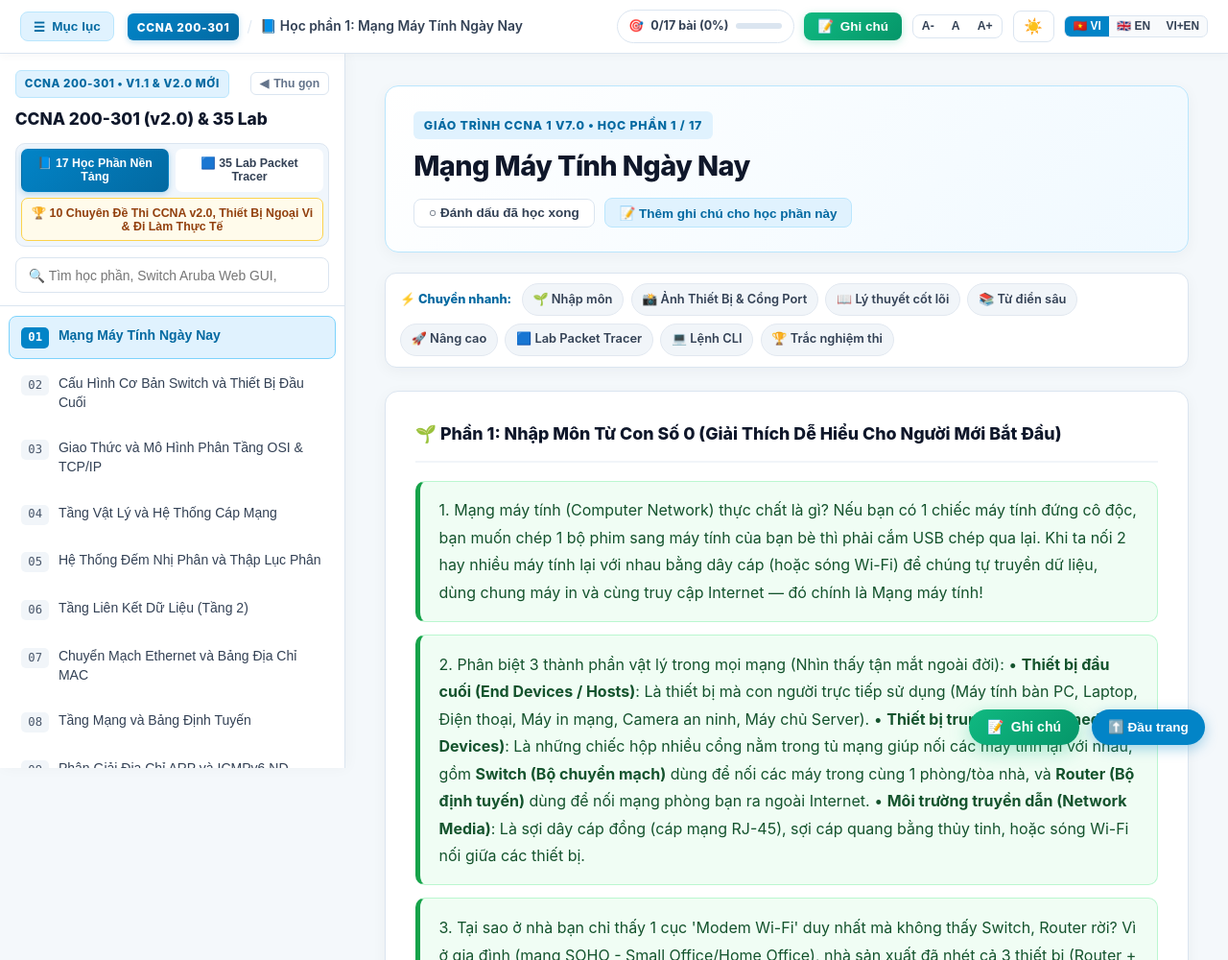
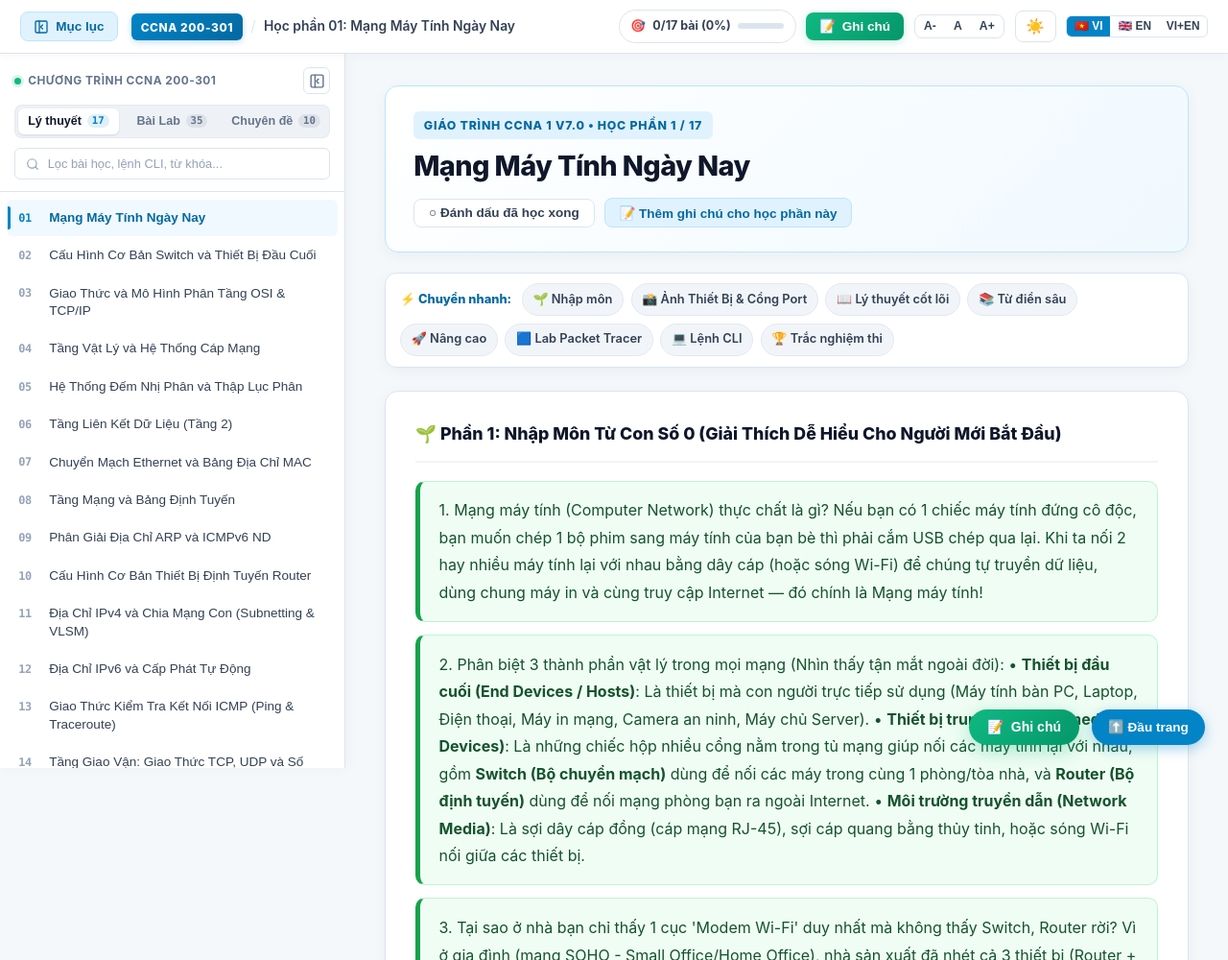
Before and after one commit to kiuthili/CCNA, a plain HTML site: page index.html in a window 1280 px wide. Shown: the top 1000 px of the page at 96% size. Drawn offline with Linux system fonts and the light colour scheme; no server answers.

Commit message:
style: tinh chinh sidebar toi gian chuyen nghiep loai bo emoji va giao dien tho

```diff
--- a/index.html
+++ b/index.html
@@ -58,7 +58,11 @@
   <header class="app-topbar" id="app-topbar" aria-label="Thanh công cụ học tập">
     <div class="topbar-left">
       <button type="button" class="topbar-btn sidebar-toggle-btn" id="sidebar-toggle-btn" aria-label="Thu gọn hoặc mở rộng thanh bài học (Ctrl+B)" title="Thu gọn / Mở rộng danh mục bài học (Ctrl+B)">
-        <span class="hamburger-icon">☰</span>
+        <svg class="toggle-svg-icon" width="16" height="16" viewBox="0 0 24 24" fill="none" stroke="currentColor" stroke-width="2" stroke-linecap="round" stroke-linejoin="round">
+          <rect width="18" height="18" x="3" y="3" rx="2" ry="2"/>
+          <line x1="9" x2="9" y1="3" y2="21"/>
+          <path d="m14 9-3 3 3 3"/>
+        </svg>
         <span class="btn-text">Mục lục</span>
       </button>
 
@@ -67,7 +71,7 @@
           <span class="brand-badge">CCNA 200-301</span>
         </a>
         <span class="brand-divider">/</span>
-        <span class="topbar-breadcrumb" id="topbar-breadcrumb">📘 Học phần 01</span>
+        <span class="topbar-breadcrumb" id="topbar-breadcrumb">Học phần 01</span>
       </div>
     </div>
 
@@ -114,40 +118,52 @@
 
   <div class="app-layout" id="app-layout">
     <!-- Left Collapsible Sidebar -->
-    <aside class="sidebar" id="app-sidebar" aria-label="Điều hướng Học phần, Chuyên đề thi và Bài Lab">
+    <aside class="sidebar" id="app-sidebar" aria-label="Danh mục học tập CCNA">
       <div class="sidebar-header">
-        <div class="header-top-row">
-          <span class="course-badge">CCNA 200-301 • v1.1 &amp; v2.0 MỚI</span>
+        <div class="sidebar-top-meta">
+          <div class="sidebar-badge-group">
+            <span class="sidebar-indicator-dot"></span>
+            <span class="sidebar-curriculum-label" id="app-title">Chương trình CCNA 200-301</span>
+          </div>
           <div class="sidebar-actions-group">
-            <button type="button" class="sidebar-collapse-icon-btn" id="sidebar-collapse-btn" title="Thu gọn thanh bên để mở rộng không gian học (Ctrl+B)" aria-label="Thu gọn thanh bên">
-              <span class="collapse-icon">◀</span>
-              <span class="collapse-text">Thu gọn</span>
+            <button type="button" class="sidebar-collapse-icon-btn" id="sidebar-collapse-btn" title="Thu gọn thanh bên (Ctrl+B)" aria-label="Thu gọn thanh bên">
+              <svg width="17" height="17" viewBox="0 0 24 24" fill="none" stroke="currentColor" stroke-width="2" stroke-linecap="round" stroke-linejoin="round">
+                <rect width="18" height="18" x="3" y="3" rx="2" ry="2"/>
+                <line x1="9" x2="9" y1="3" y2="21"/>
+                <path d="m14 9-3 3 3 3"/>
+              </svg>
             </button>
             <button type="button" class="sidebar-close-btn" id="sidebar-close-btn" aria-label="Đóng menu trên di động">✕</button>
           </div>
         </div>
-        <h1 class="sidebar-title" id="app-title">CCNA 200-301 (v2.0) &amp; 35 Lab</h1>
 
-        <!-- Mode Switcher: 17 Modules vs. 35 Packet Tracer Labs vs. 10 Exam v2.0/Job Mastery Domains -->
+        <!-- Sleek Segmented Control for 3 Modes -->
         <div class="mode-tabs" role="tablist">
           <button type="button" class="mode-tab-btn active" id="tab-modules-btn" data-mode="modules">
-            📘 17 Học Phần Nền Tảng
+            <span class="tab-label">Lý thuyết</span>
+            <span class="tab-pill">17</span>
           </button>
           <button type="button" class="mode-tab-btn" id="tab-labs-btn" data-mode="labs">
-            🟦 35 Lab Packet Tracer
+            <span class="tab-label">Bài Lab</span>
+            <span class="tab-pill">35</span>
           </button>
-          <button type="button" class="mode-tab-btn mode-tab-btn-full" id="tab-mastery-btn" data-mode="mastery">
-            🏆 10 Chuyên Đề Thi CCNA v2.0, Thiết Bị Ngoại Vi &amp; Đi Làm Thực Tế
+          <button type="button" class="mode-tab-btn" id="tab-mastery-btn" data-mode="mastery">
+            <span class="tab-label">Chuyên đề</span>
+            <span class="tab-pill">10</span>
           </button>
         </div>
 
         <div class="search-wrapper">
+          <svg class="search-icon-svg" width="14" height="14" viewBox="0 0 24 24" fill="none" stroke="currentColor" stroke-width="2" stroke-linecap="round" stroke-linejoin="round">
+            <circle cx="11" cy="11" r="8"/>
+            <line x1="21" y1="21" x2="16.65" y2="16.65"/>
+          </svg>
           <input
             type="search"
             id="module-search"
             class="search-input"
-            placeholder="🔍 Tìm học phần, Switch Aruba, máy in LCD, SMB, VoIP, Router..."
-            aria-label="Tìm kiếm học phần, chuyên đề hoặc bài Lab"
+            placeholder="Lọc bài học, lệnh CLI, từ khóa..."
+            aria-label="Tìm kiếm bài học"
             autocomplete="off"
           />
           <button type="button" class="search-clear-btn" id="search-clear-btn" title="Xóa tìm kiếm" aria-label="Xóa tìm kiếm" style="display:none;">✕</button>
@@ -169,8 +185,12 @@
 
   <!-- Floating Expand Sidebar Button (Shown when sidebar is collapsed on desktop) -->
   <button type="button" class="floating-expand-btn" id="floating-expand-btn" title="Mở lại danh mục bài học (Ctrl+B)" aria-label="Mở danh mục bài học">
-    <span class="btn-icon">📖</span>
-    <span>Danh mục bài</span>
+    <svg width="16" height="16" viewBox="0 0 24 24" fill="none" stroke="currentColor" stroke-width="2" stroke-linecap="round" stroke-linejoin="round">
+      <rect width="18" height="18" x="3" y="3" rx="2" ry="2"/>
+      <line x1="9" x2="9" y1="3" y2="21"/>
+      <path d="m11 9 3 3-3 3"/>
+    </svg>
+    <span>Mục lục</span>
   </button>
 
   <!-- Floating Action Button for Quick Notes -->
--- a/style.css
+++ b/style.css
@@ -376,17 +376,40 @@ body {
 }
 
 .sidebar-header {
-  padding: 1rem 0.95rem 0.8rem;
+  padding: 0.85rem 0.9rem 0.75rem;
   border-bottom: 1px solid var(--border-color);
   background: var(--bg-sidebar);
 }
 
-.header-top-row {
+.sidebar-top-meta {
   display: flex;
   align-items: center;
   justify-content: space-between;
-  margin-bottom: 0.45rem;
-  gap: 0.4rem;
+  margin-bottom: 0.65rem;
+  gap: 0.5rem;
+}
+
+.sidebar-badge-group {
+  display: flex;
+  align-items: center;
+  gap: 0.45rem;
+}
+
+.sidebar-indicator-dot {
+  width: 7px;
+  height: 7px;
+  border-radius: 50%;
+  background-color: #10b981;
+  box-shadow: 0 0 0 3px rgba(16, 185, 129, 0.16);
+  flex-shrink: 0;
+}
+
+.sidebar-curriculum-label {
+  font-size: 0.72rem;
+  font-weight: 700;
+  letter-spacing: 0.04em;
+  text-transform: uppercase;
+  color: var(--text-muted);
 }
 
 .sidebar-actions-group {
@@ -398,31 +421,38 @@ body {
 .sidebar-collapse-icon-btn {
   display: inline-flex;
   align-items: center;
-  gap: 0.3rem;
+  justify-content: center;
+  width: 28px;
+  height: 28px;
   border: 1px solid var(--border-color);
   background: var(--bg-card);
   color: var(--text-muted);
-  font-size: 0.74rem;
-  font-weight: 700;
-  padding: 0.22rem 0.55rem;
   border-radius: 6px;
   cursor: pointer;
   transition: all 0.15s ease;
+  padding: 0;
 }
 
 .sidebar-collapse-icon-btn:hover {
-  background: var(--accent-light);
-  color: var(--accent-dark);
-  border-color: var(--accent-color);
+  background: #f1f5f9;
+  color: var(--text-primary);
+  border-color: #cbd5e1;
+}
+
+[data-theme="dark"] .sidebar-collapse-icon-btn:hover {
+  background: #1e293b;
+  color: #f8fafc;
+  border-color: #475569;
 }
 
 .sidebar-close-btn {
   display: none;
-  border: none;
-  background: #fee2e2;
-  color: #b91c1c;
-  font-weight: 800;
-  padding: 0.2rem 0.55rem;
+  border: 1px solid var(--border-color);
+  background: var(--bg-card);
+  color: var(--text-secondary);
+  font-size: 0.78rem;
+  font-weight: 600;
+  padding: 0.22rem 0.55rem;
   border-radius: 6px;
   cursor: pointer;
 }
@@ -430,30 +460,30 @@ body {
 .course-badge {
   display: inline-block;
   font-size: 0.7rem;
-  font-weight: 800;
-  letter-spacing: 0.05em;
+  font-weight: 700;
+  letter-spacing: 0.04em;
   text-transform: uppercase;
   color: #0369a1;
   background-color: #e0f2fe;
   border: 1px solid #bae6fd;
-  padding: 0.2rem 0.55rem;
+  padding: 0.2rem 0.5rem;
   border-radius: 6px;
 }
 
 .lang-switch {
   display: inline-flex;
   border: 1px solid var(--border-color);
-  border-radius: 7px;
+  border-radius: 6px;
   overflow: hidden;
-  background: #f8fafc;
+  background: var(--bg-card);
 }
 
 .lang-btn {
   border: none;
   background: transparent;
-  padding: 0.22rem 0.5rem;
+  padding: 0.22rem 0.48rem;
   font-size: 0.72rem;
-  font-weight: 700;
+  font-weight: 600;
   color: var(--text-secondary);
   cursor: pointer;
   transition: background-color 0.15s, color 0.15s;
@@ -469,114 +499,191 @@ body {
 }
 
 .sidebar-title {
-  font-size: 1.05rem;
-  font-weight: 800;
+  font-size: 0.95rem;
+  font-weight: 700;
+  color: var(--text-primary);
+  margin-bottom: 0.5rem;
+}
+
+/* Modern Segmented Control for 3 Modes (Modules / Labs / Mastery) */
+.mode-tabs {
+  display: flex;
+  gap: 3px;
+  padding: 3px;
+  margin-bottom: 0.65rem;
+  background: #eef2f6;
+  border-radius: 8px;
+  border: 1px solid rgba(15, 23, 42, 0.04);
+}
+
+[data-theme="dark"] .mode-tabs {
+  background: #0b1322;
+  border-color: #1e293b;
+}
+
+[data-theme="sepia"] .mode-tabs {
+  background: #e6dac1;
+  border-color: #d9ccaF;
+}
+
+.mode-tab-btn {
+  flex: 1;
+  border: none;
+  background: transparent;
+  padding: 0.4rem 0.35rem;
+  font-size: 0.76rem;
+  font-weight: 600;
+  color: #64748b;
+  border-radius: 6px;
+  cursor: pointer;
+  transition: all 0.15s ease;
+  display: flex;
+  align-items: center;
+  justify-content: center;
+  gap: 0.35rem;
+}
+
+[data-theme="dark"] .mode-tab-btn {
+  color: #94a3b8;
+}
+
+.mode-tab-btn:hover {
+  color: var(--text-primary);
+}
+
+.mode-tab-btn.active {
+  background: #ffffff;
   color: #0f172a;
-  margin-bottom: 0.55rem;
-}
-
-.mode-tabs {
-  display: grid;
-  grid-template-columns: 1fr 1fr;
-  gap: 0.38rem;
-  margin-bottom: 0.65rem;
-  background: #f0f6fc;
-  padding: 0.3rem;
-  border-radius: 10px;
-  border: 1px solid var(--border-color);
-}
-
-.mode-tab-btn {
-  border: 1px solid transparent;
-  background: #ffffff;
-  padding: 0.46rem 0.4rem;
-  font-size: 0.75rem;
-  font-weight: 700;
-  color: var(--text-secondary);
-  border-radius: 7px;
-  cursor: pointer;
-  transition: all 0.15s ease;
-}
-
-.mode-tab-btn:hover {
-  color: var(--accent-dark);
-  background: #e0f2fe;
-}
-
-.mode-tab-btn.active {
-  background: linear-gradient(135deg, #0284c7 0%, #0369a1 100%);
-  color: #ffffff;
-  box-shadow: 0 2px 6px rgba(2, 132, 199, 0.28);
-}
-
-.mode-tab-btn-full {
-  grid-column: 1 / -1;
-  background: #fffbeb;
-  color: #92400e;
-  border: 1px solid #fcd34d;
-}
-
-.mode-tab-btn-full:hover {
-  background: #fef3c7;
-  color: #78350f;
-}
-
-.mode-tab-btn-full.active {
-  background: linear-gradient(135deg, #d97706 0%, #b45309 100%);
-  color: #ffffff;
-  border-color: #b45309;
-  box-shadow: 0 2px 6px rgba(217, 119, 6, 0.32);
-}
-
+  box-shadow: 0 1px 3px rgba(15, 23, 42, 0.08), 0 1px 2px rgba(15, 23, 42, 0.04);
+}
+
+[data-theme="dark"] .mode-tab-btn.active {
+  background: #1e293b;
+  color: #f8fafc;
+  box-shadow: 0 1px 3px rgba(0, 0, 0, 0.3);
+}
+
+[data-theme="sepia"] .mode-tab-btn.active {
+  background: #fdf6e3;
+  color: #3b2e21;
+  box-shadow: 0 1px 2px rgba(67, 52, 34, 0.08);
+}
+
+.mode-tab-btn .tab-label {
+  font-size: 0.76rem;
+  line-height: 1;
+}
+
+.mode-tab-btn .tab-pill {
+  font-size: 0.65rem;
+  font-family: ui-monospace, SFMono-Regular, Menlo, Monaco, Consolas, monospace;
+  font-weight: 600;
+  padding: 1px 5px;
+  border-radius: 9999px;
+  background: rgba(100, 116, 139, 0.12);
+  color: #64748b;
+  line-height: 1.1;
+}
+
+.mode-tab-btn.active .tab-pill {
+  background: rgba(2, 132, 199, 0.12);
+  color: #0284c7;
+}
+
+[data-theme="dark"] .mode-tab-btn.active .tab-pill {
+  background: rgba(56, 189, 248, 0.18);
+  color: #38bdf8;
+}
+
+/* Sidebar Search */
 .search-wrapper {
   position: relative;
   display: flex;
   align-items: center;
+  width: 100%;
+}
+
+.search-icon-svg {
+  position: absolute;
+  left: 0.72rem;
+  pointer-events: none;
+  color: #94a3b8;
 }
 
 .search-input {
   width: 100%;
-  padding: 0.58rem 2.2rem 0.58rem 0.8rem;
-  font-size: 0.84rem;
-  border: 1.5px solid var(--border-color);
-  border-radius: 8px;
+  padding: 0.46rem 1.8rem 0.46rem 2.05rem;
+  font-size: 0.8rem;
+  border: 1px solid var(--border-color);
+  border-radius: 6px;
   background-color: var(--bg-card);
   color: var(--text-primary);
   outline: none;
   transition: border-color 0.15s ease, box-shadow 0.15s ease;
 }
 
+.search-input::placeholder {
+  color: #94a3b8;
+  font-size: 0.78rem;
+}
+
 .search-input:focus {
-  border-color: var(--accent-color);
-  box-shadow: 0 0 0 3px rgba(2, 132, 199, 0.15);
+  border-color: #0284c7;
+  box-shadow: 0 0 0 3px rgba(2, 132, 199, 0.12);
 }
 
 .search-clear-btn {
   position: absolute;
-  right: 8px;
+  right: 0.45rem;
   top: 50%;
   transform: translateY(-50%);
-  background: none;
+  width: 18px;
+  height: 18px;
+  display: inline-flex;
+  align-items: center;
+  justify-content: center;
+  background: #e2e8f0;
   border: none;
-  color: var(--text-muted);
-  font-size: 0.82rem;
-  cursor: pointer;
-  padding: 4px;
-  border-radius: 4px;
+  color: #64748b;
+  font-size: 0.65rem;
+  cursor: pointer;
+  padding: 0;
+  border-radius: 50%;
+  transition: all 0.15s ease;
 }
 
 .search-clear-btn:hover {
-  color: var(--text-primary);
-}
-
+  background: #cbd5e1;
+  color: #0f172a;
+}
+
+[data-theme="dark"] .search-clear-btn {
+  background: #334155;
+  color: #94a3b8;
+}
+
+[data-theme="dark"] .search-clear-btn:hover {
+  background: #475569;
+  color: #f8fafc;
+}
+
+/* Sidebar Navigation Items */
 .module-nav {
   flex: 1;
   overflow-y: auto;
-  padding: 0.55rem;
+  padding: 0.5rem 0.45rem;
+  scrollbar-width: thin;
+  scrollbar-color: #cbd5e1 transparent;
+}
+
+[data-theme="dark"] .module-nav {
+  scrollbar-color: #334155 transparent;
 }
 
 .module-list {
   list-style: none;
+  margin: 0;
+  padding: 0;
 }
 
 .module-item {
@@ -584,74 +691,141 @@ body {
   text-align: left;
   background: transparent;
   border: 1px solid transparent;
-  padding: 0.65rem 0.75rem;
-  border-radius: 8px;
+  padding: 0.52rem 0.65rem;
+  border-radius: 6px;
   cursor: pointer;
   display: flex;
   align-items: flex-start;
-  gap: 0.6rem;
-  font-size: 0.85rem;
+  gap: 0.55rem;
+  font-size: 0.82rem;
   color: var(--text-secondary);
-  transition: all 0.14s ease;
-  margin-bottom: 4px;
-  line-height: 1.42;
+  transition: background-color 0.12s ease, color 0.12s ease, border-color 0.12s ease;
+  margin-bottom: 2px;
+  line-height: 1.35;
   position: relative;
 }
 
 .module-item:hover {
-  background-color: var(--accent-hover);
-  border-color: #bae6fd;
+  background-color: #f1f5f9;
   color: var(--text-primary);
 }
 
+[data-theme="dark"] .module-item:hover {
+  background-color: #1e293b;
+  color: #f8fafc;
+}
+
+[data-theme="sepia"] .module-item:hover {
+  background-color: #eee4ce;
+  color: #2d241e;
+}
+
 .module-item.active {
-  background-color: var(--accent-light);
-  border-color: #7dd3fc;
-  color: var(--accent-dark);
-  font-weight: 700;
+  background-color: #f0f9ff;
+  color: #0369a1;
+  font-weight: 600;
+}
+
+.module-item.active::before {
+  content: "";
+  position: absolute;
+  left: 0;
+  top: 6px;
+  bottom: 6px;
+  width: 3px;
+  background: #0284c7;
+  border-radius: 0 2px 2px 0;
+}
+
+[data-theme="dark"] .module-item.active {
+  background-color: rgba(56, 189, 248, 0.1);
+  color: #38bdf8;
+}
+
+[data-theme="dark"] .module-item.active::before {
+  background: #38bdf8;
+}
+
+[data-theme="sepia"] .module-item.active {
+  background-color: #e9dec6;
+  color: #0284c7;
 }
 
 .module-num {
   font-family: ui-monospace, SFMono-Regular, Menlo, Monaco, Consolas, monospace;
-  font-size: 0.74rem;
-  color: #475569;
-  background: #f1f5f9;
-  padding: 0.12rem 0.42rem;
-  border-radius: 5px;
+  font-size: 0.72rem;
+  font-weight: 600;
+  color: #94a3b8;
+  background: transparent;
+  padding: 0.05rem 0;
+  min-width: 1.4rem;
   flex-shrink: 0;
-  margin-top: 1px;
-  transition: all 0.15s ease;
+  line-height: 1.35;
+  letter-spacing: -0.02em;
+  transition: color 0.12s ease;
+}
+
+.module-item:hover .module-num {
+  color: #64748b;
 }
 
 .module-item.active .module-num {
-  background: var(--accent-color);
-  color: #ffffff;
-  font-weight: 700;
-}
-
-/* Completed lesson indicator in sidebar */
-.module-item.completed .module-num {
-  background: #dcfce7;
-  color: #15803d;
-  border: 1px solid #86efac;
-}
-
-.module-item.completed .module-num::after {
-  content: " ✓";
-  font-weight: 800;
+  color: #0284c7;
+  font-weight: 700;
+}
+
+[data-theme="dark"] .module-item.active .module-num {
+  color: #38bdf8;
+}
+
+.module-name {
+  flex: 1;
+  min-width: 0;
+  display: block;
+  word-break: break-word;
 }
 
 .module-name-sub {
   display: block;
-  font-size: 0.73rem;
-  color: var(--text-muted);
+  font-size: 0.71rem;
+  color: #94a3b8;
   font-weight: 400;
   margin-top: 2px;
+  line-height: 1.25;
+}
+
+.module-item.active .module-name-sub {
+  color: #0369a1;
+  opacity: 0.85;
+}
+
+[data-theme="dark"] .module-item.active .module-name-sub {
+  color: #7dd3fc;
+  opacity: 0.85;
+}
+
+/* Completed lesson indicator in sidebar */
+.module-check-icon {
+  display: inline-flex;
+  align-items: center;
+  justify-content: center;
+  width: 15px;
+  height: 15px;
+  border-radius: 50%;
+  background: #dcfce7;
+  color: #16a34a;
+  flex-shrink: 0;
+  margin-top: 2px;
+}
+
+[data-theme="dark"] .module-check-icon {
+  background: rgba(22, 163, 74, 0.22);
+  color: #4ade80;
 }
 
 .no-results {
   padding: 1rem 0.75rem;
-  font-size: 0.875rem;
+  font-size: 0.82rem;
   color: var(--text-muted);
 }
 
```
Also changed, not shown: app.js.
